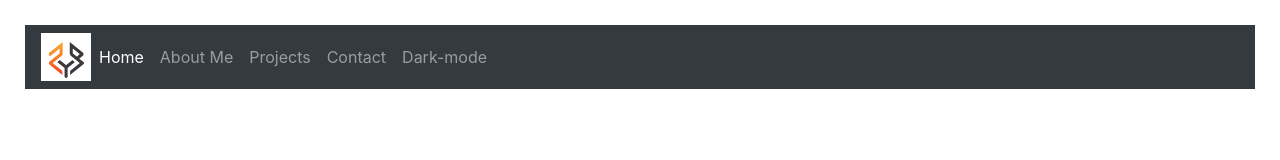
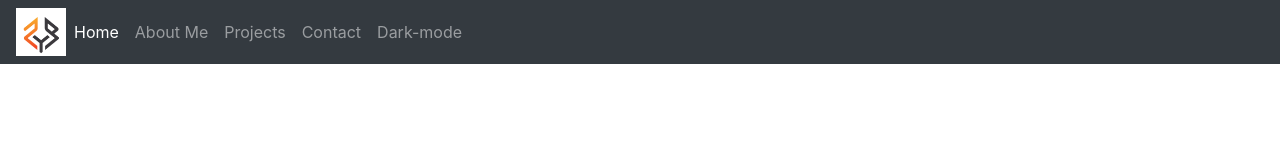
Before and after one commit to YAsh802/YA_sh-portfolio, a plain HTML site: page index.html in a window 1280 px wide. Drawn offline with nearby package versions, Linux system fonts and the light colour scheme.

Commit message:
Update style.css
updated

```diff
--- a/style.css
+++ b/style.css
@@ -1,9 +1,6 @@
 body
 {
 	background-color: white;
-	padding: 25px;
-	color: black;
-	font-size: 25px;
 }
 
 .dark-mode{
```
